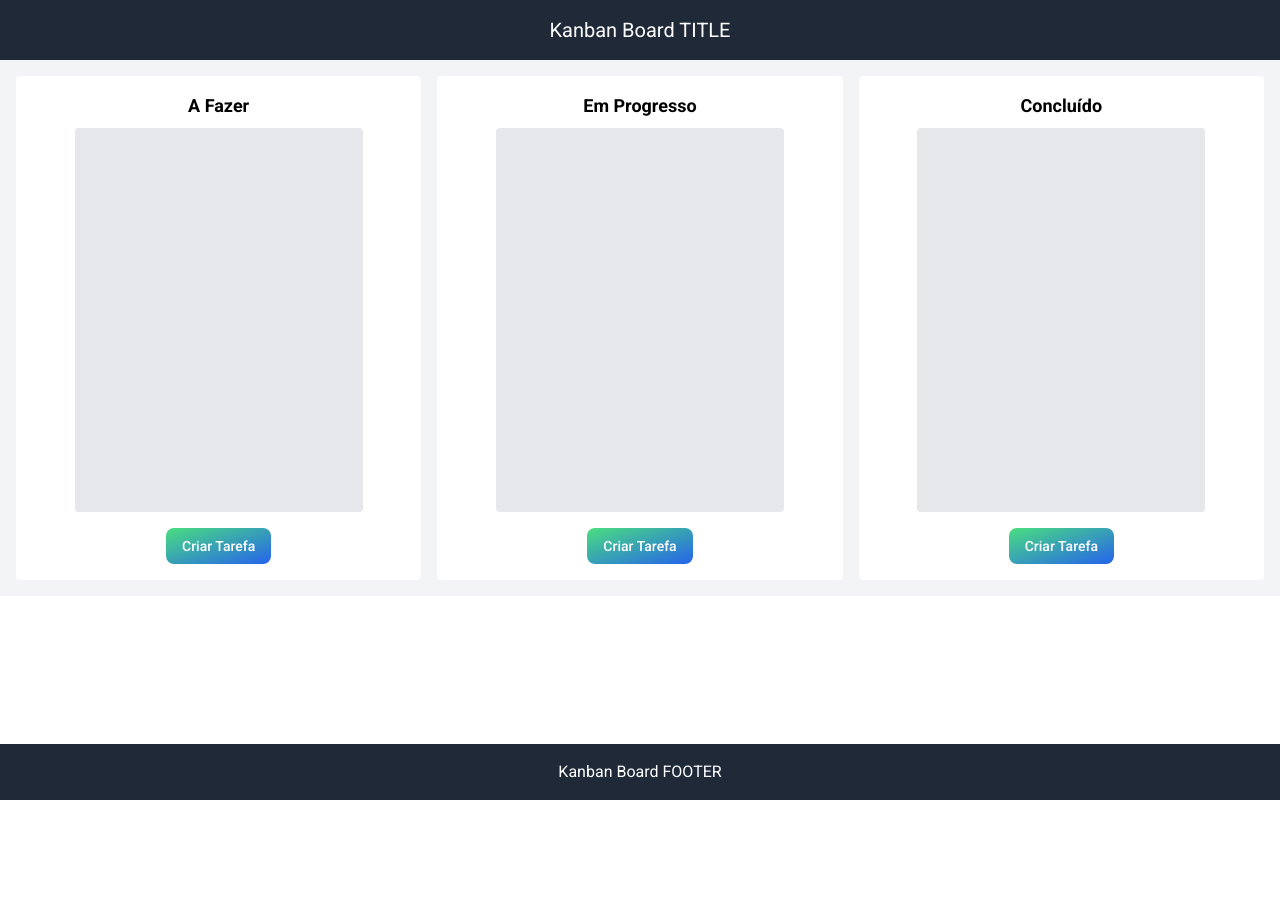
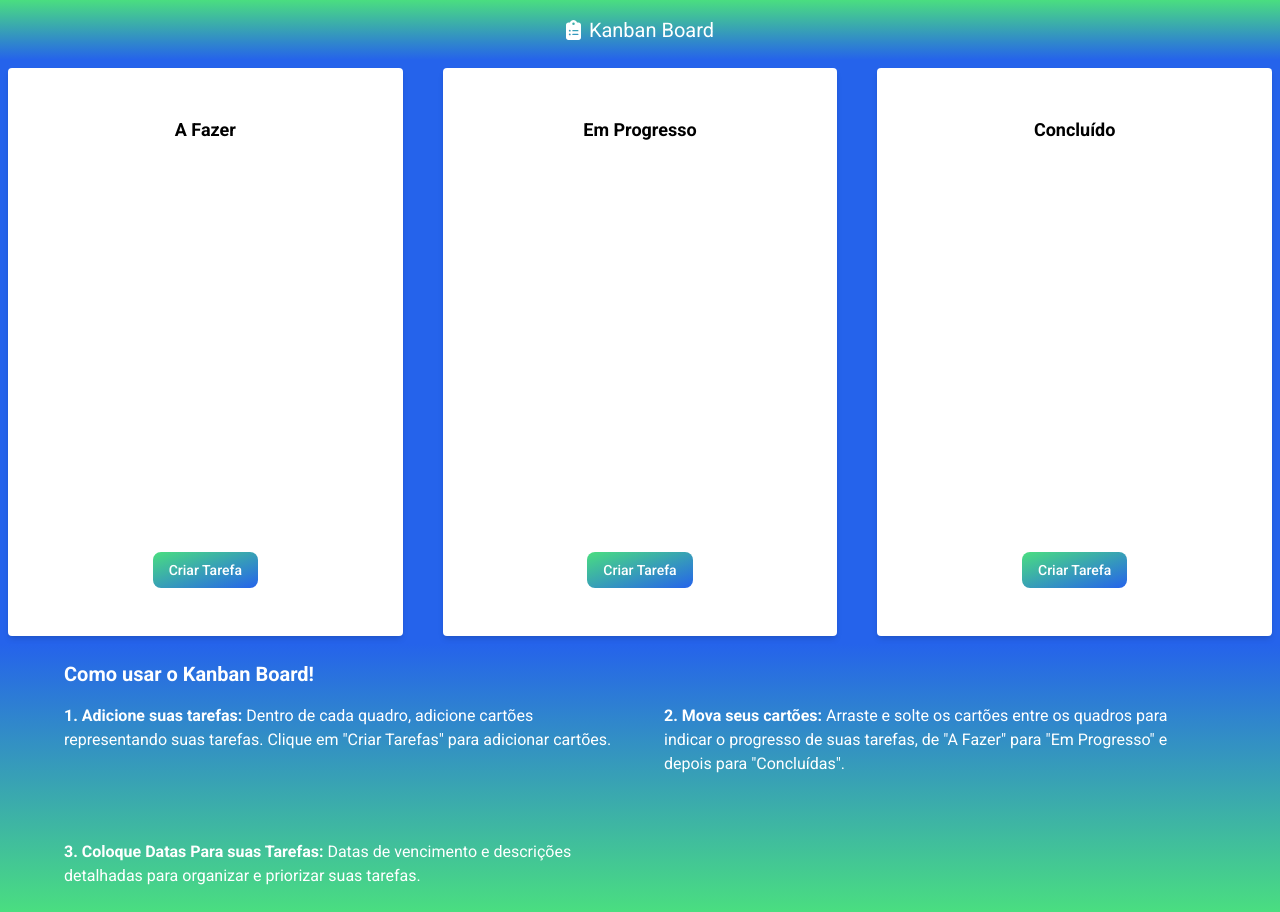
Before and after one commit to VictorAlmeidaSiLva/KanbanBoard, a React (Create React App) app: page / in a window 1280 px wide. Before the commit the page ends 800 px from the top, so only its background shows below. Built offline with nearby package versions, Linux system fonts and the light colour scheme.

Commit message:
Atualizando as paginas customizando com Tailwind e deixando mais responsivo

```diff
--- a/src/components/footer.js
+++ b/src/components/footer.js
@@ -1,13 +1,24 @@
+import React from "react";
+
 function Footer() {
-
-    return (
-        <div className="bg-gray-800 p-4 text-white text-center flex-shrink-0">
-            <h1>
-                Kanban Board FOOTER
-            </h1>
-        </div>
-    )
-
+  return (
+    <div className="bg-gradient-to-t from-green-400 to-blue-600 p-4 text-white flex-shrink-0">
+      <div className="max-w-6xl mx-auto">
+        <h2 className="text-xl font-semibold mb-2">Como usar o Kanban Board!</h2>
+        <ul className="grid grid-cols-1 sm:grid-cols-2 gap-12">
+          <li className="py-2">
+            <strong>1. Adicione suas tarefas:</strong> Dentro de cada quadro, adicione cartões representando suas tarefas. Clique em "Criar Tarefas" para adicionar cartões.
+          </li>
+          <li className="py-2">
+            <strong>2. Mova seus cartões:</strong> Arraste e solte os cartões entre os quadros para indicar o progresso de suas tarefas, de "A Fazer" para "Em Progresso" e depois para "Concluídas".
+          </li>
+          <li className="py-2">
+            <strong>3. Coloque Datas Para suas Tarefas:</strong> Datas de vencimento e descrições detalhadas para organizar e priorizar suas tarefas.
+          </li>
+        </ul>
+      </div>
+    </div>
+  );
 }
 
 export default Footer;
--- a/src/components/header.js
+++ b/src/components/header.js
@@ -1,13 +1,16 @@
+import React from "react";
+import { FontAwesomeIcon } from "@fortawesome/react-fontawesome";
+import { faClipboardList } from "@fortawesome/free-solid-svg-icons";
+
 function Header() {
-
-    return (
-        <div className="bg-gray-800 p-4 text-white text-center flex-shrink-0 font-sans">
-            <h1 className="text-xl">
-                Kanban Board TITLE
-            </h1>
-        </div>
-    )
-
+  return (
+    <div className="bg-gradient-to-b from-green-400 to-blue-600 p-4 text-white text-center flex-shrink-0 font-sans">
+      <h1 className="text-xl flex items-center justify-center">
+        <FontAwesomeIcon icon={faClipboardList} className="mr-2" />
+        Kanban Board
+      </h1>
+    </div>
+  );
 }
 
 export default Header;
--- a/src/components/kanban/Board.js
+++ b/src/components/kanban/Board.js
@@ -2,16 +2,15 @@ import { useState } from "react";
 import BoardColumn from "./BoardColumn"
 import { DragDropContext } from "react-beautiful-dnd";
 
-function Board(){
+function Board() {
 
-  // Estado inicial das colunas
   const [columns, setColumns] = useState({
     "1": { name: "A Fazer", items: [] },
     "2": { name: "Em Progresso", items: [] },
     "3": { name: "Concluído", items: [] }
   });
 
-  // Manipula o evento de arrastar e soltar tarefas
+
   const onDragEnd = (result) => {
     const { source, destination, draggableId } = result;
     if (!destination || (destination.droppableId === source.droppableId && destination.index === source.index)) {
@@ -46,26 +45,25 @@ function Board(){
       }
       return task;
     });
-    setColumns(prevColumns => ({ ...prevColumns, [columnId]: { ...prevColumns[columnId], items: updatedItems}}))
+    setColumns(prevColumns => ({ ...prevColumns, [columnId]: { ...prevColumns[columnId], items: updatedItems } }))
   }
 
   const handleAddTask = (editedTask, columnId) => {
-    setColumns(prevColumns => ({ ...prevColumns, [columnId]: { ...prevColumns[columnId], items: [ ...prevColumns[columnId].items, editedTask]}}))
+    setColumns(prevColumns => ({ ...prevColumns, [columnId]: { ...prevColumns[columnId], items: [...prevColumns[columnId].items, editedTask] } }))
   }
 
-  // Remove uma tarefa da coluna
   const handleDeleteTask = (columnId, taskId) => {
     const updatedItems = columns[columnId].items.filter(task => task.id !== taskId);
     setColumns(prevColumns => ({ ...prevColumns, [columnId]: { ...prevColumns[columnId], items: updatedItems } }));
   };
 
-  return(
-    <div className="grid grid-cols-3 gap-4 justify-center bg-gray-100 p-4">
+  return (
+    <div className="bg-blue-600 flex flex-col ">
+      <div className="grid grid-cols-1 sm:grid-cols-2 lg:grid-cols-3 gap-10 justify-center p-2">
         <DragDropContext onDragEnd={onDragEnd}>
-        {/* Mapeia e renderiza as colunas */}
           {Object.entries(columns).map(([columnId, column]) => (
             <BoardColumn
-            key={"column-"+columnId}
+              key={"column-" + columnId}
               columnId={columnId}
               column={column}
               onEdit={handleEditTask}
@@ -75,7 +73,10 @@ function Board(){
           ))}
         </DragDropContext>
       </div>
-  )
+    </div>
+
+  );
+
 }
 
 export default Board;
--- a/src/components/kanban/BoardColumn.js
+++ b/src/components/kanban/BoardColumn.js
@@ -20,16 +20,16 @@ function BoardColumn({ columnId, column, onEdit, onCreate, onExpand, onDelete })
   }
 
   return (
-    <div key={columnId} className="flex flex-col items-center bg-white rounded p-4">
+    <div key={columnId} className="flex flex-col items-center bg-white rounded p-6 md:p-8 lg:p-10 xl:p-12 shadow-md">
       <h1 className="text-lg font-semibold mb-2 text-center">
         {column.name}
       </h1>
       <Droppable droppableId={columnId} key={columnId}>
         {(provided) => (
-          <div className="flex flex-col items-center w-full">
+          <div>
             <div
               ref={provided.innerRef}
-              className="bg-gray-200 rounded w-full sm:w-72 h-96 p-2 overflow-auto mb-4 sm:mb-0"
+              className="bg-gray-150 rounded sm:w-96 h-96 p-2 overflow-auto mb-4 sm:mb-0"
             >
               {column.items.map((item, index) => (
                 <Draggable draggableId={item.id} index={index} key={item.id}>
@@ -50,7 +50,7 @@ function BoardColumn({ columnId, column, onEdit, onCreate, onExpand, onDelete })
           </div>
         )}
       </Droppable>
-      <div className="flex justify-center w-full sm:w-72">
+      <div className="flex justify-center sm:w-72">
         <button className="text-white bg-gradient-to-br from-green-400 to-blue-600 hover:bg-gradient-to-bl focus:ring-4 focus:outline-none focus:ring-green-200 dark:focus:ring-green-800 font-medium rounded-lg text-sm px-4 py-2 mt-4"
           onClick={() => setIsModalOpen(true)}
         >
@@ -65,9 +65,6 @@ function BoardColumn({ columnId, column, onEdit, onCreate, onExpand, onDelete })
       </div>
     </div>
 
-
-
-
   )
 }
 
--- a/src/components/kanban/TaskCard.js
+++ b/src/components/kanban/TaskCard.js
@@ -50,7 +50,7 @@ function TaskCard({ provided, item, columnId, onDelete, onEdit }) {
                 className="bg-white p-2 mb-2 rounded border border-gray-300 flex flex-col sm:flex-row justify-between items-center"
             >
                 <div className="overflow-hidden w-full">
-                    <h3 className={`font-semibold truncate w-full ${colorClass}`}>
+                    <h3 className={`font-semibold truncate w-full`}>
                         {item.title}
                     </h3>
                     <div className="text-gray-600 overflow-hidden truncate w-full" style={{ maxHeight: "1.5em" }}>
--- a/src/components/taskModal.js
+++ b/src/components/taskModal.js
@@ -45,10 +45,13 @@ const TaskModal = ({ onClose, task, onCreate, onEdit }) => {
             <path strokeLinecap="round" strokeLinejoin="round" strokeWidth={2} d="M6 18L18 6M6 6l12 12" />
           </svg>
         </button>
-        <h2 className="text-lg font-semibold mb-4">{title}</h2>
-        <input type="text" name="title" value={title} onChange={(e) => setTitle(e.target.value)} placeholder="Título" className="w-full border border-gray-300 rounded-md p-2 mb-4" />
-        <textarea name="summary" value={summary} onChange={(e) => setSummary(e.target.value)} placeholder="Resumo" className="w-full border border-gray-300 rounded-md p-2 mb-4 h-32 resize-none"></textarea>
-        <input type="date" name="date" value={date} onChange={(e) => setDate(e.target.value)} placeholder="Data" className="w-full border border-gray-300 rounded-md p-2 mb-4" />
+        <h2 className="text-lg font-semibold mb-4">Tarefa</h2>
+        <label htmlFor="title" className="mb-1 text-gray-600">Título</label>
+        <input type="text" id="title" name="title" value={title} onChange={(e) => setTitle(e.target.value)} placeholder="Título" className="w-full border border-gray-300 rounded-md p-2 mb-4" />
+        <label htmlFor="summary" className="mb-1 text-gray-600">Resumo</label>
+        <textarea id="summary" name="summary" value={summary} onChange={(e) => setSummary(e.target.value)} placeholder="Resumo" className="w-full border border-gray-300 rounded-md p-2 mb-4 h-32 resize-none"></textarea>
+        <label htmlFor="date" className="mb-1 text-gray-600">Data</label>
+        <input type="date" id="date" name="date" value={date} onChange={(e) => setDate(e.target.value)} placeholder="Data" className="w-full border border-gray-300 rounded-md p-2 mb-4" />
         <div className="flex justify-center">
           <button onClick={handleSave}
             className="text-white bg-gradient-to-br from-green-400 to-blue-600 hover:bg-gradient-to-bl focus:ring-4 focus:outline-none focus:ring-green-200 dark:focus:ring-green-800 font-medium rounded-lg text-sm px-4 py-2 mt-4">
@@ -56,7 +59,7 @@ const TaskModal = ({ onClose, task, onCreate, onEdit }) => {
           </button>
         </div>
         {showError && (
-          <div  className="absolute bottom-0 left-0 right-0 text-center text-red-500 text-sm">
+          <div className="absolute bottom-0 left-0 right-0 text-center text-red-500 text-sm">
             Por favor, preencha todos os campos.
           </div>
         )}
--- a/src/components/taskModalDetail.js
+++ b/src/components/taskModalDetail.js
@@ -25,7 +25,7 @@ const TaskDetailsModal = ({ onClose, task }) => {
           </svg>
         </button>
         <div className="px-4">
-          <h2 className="text-lg font-semibold mb-2">{task.title}</h2>
+          <h2 className="text-lg font-semibold mb-2 overflow-hidden">{task.title}</h2>
           <p className="text-gray-600 overflow-auto max-h-60">{task.summary}</p>
           <p className="text-sm text-gray-500">{task.date}</p>
         </div>
--- a/src/pages/home/home.js
+++ b/src/pages/home/home.js
@@ -1,11 +1,11 @@
-import { Board } from "../../components"
+import React from "react";
+import { Board } from "../../components";
 
 function Home() {
   return (
-    <div className="flex-grow">
+    <div>
       <Board />
     </div>
-
   );
 }
 
```
Lines whose indentation alone changed are shown as unchanged.
